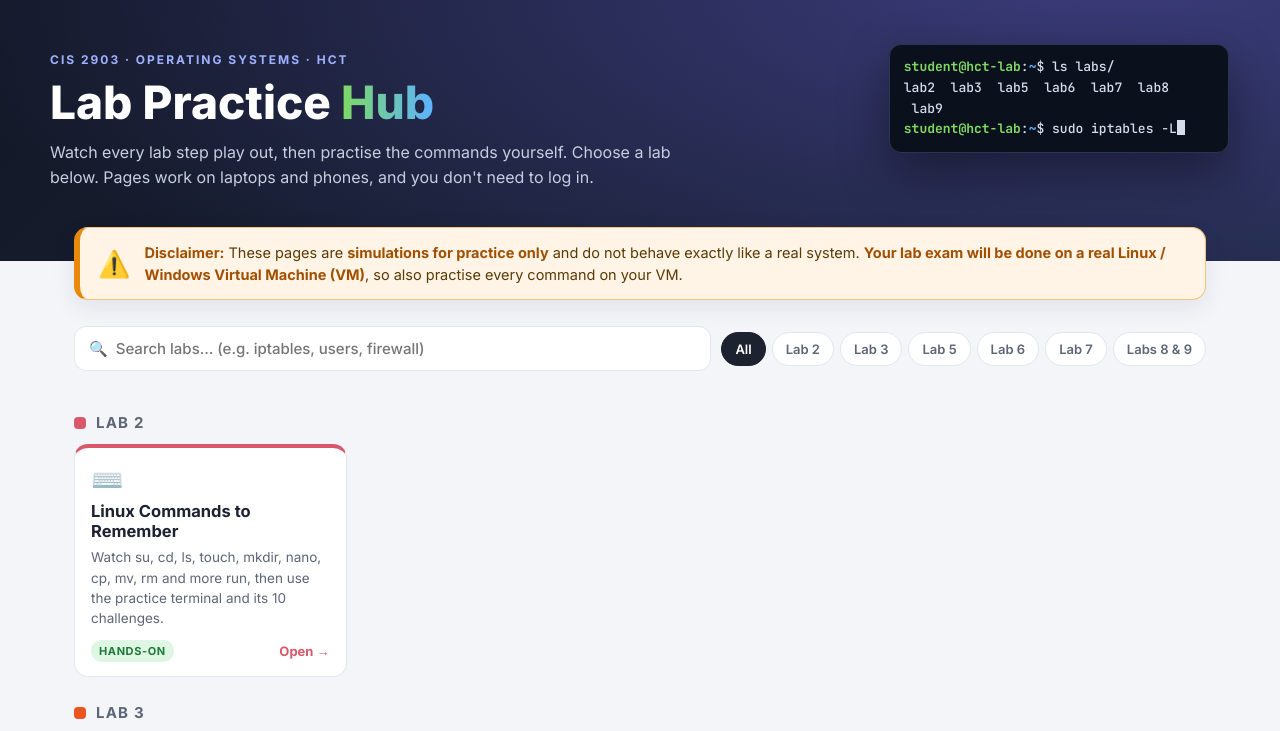
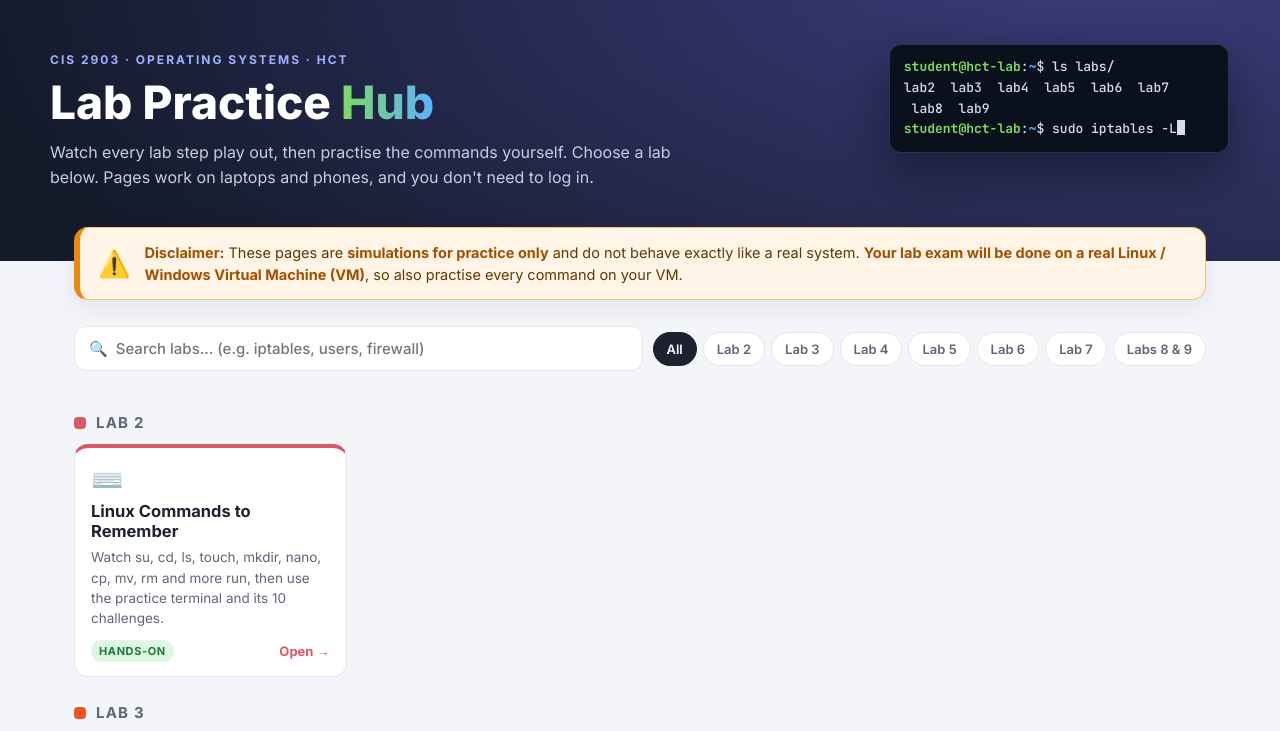
Before and after one commit to thanisinhct/cis2903-ExploreLabs-hub, a plain HTML site: page index.html in a window 1280 px wide. Shown: the top 731 px of the page. Drawn offline with Linux system fonts and the light colour scheme.

Commit message:
Updated l 4

```diff
--- a/index.html
+++ b/index.html
@@ -56,7 +56,7 @@ footer{text-align:center;color:var(--sub);font-size:12.5px;padding:10px 24px 34p
     <h1>Lab Practice <span>Hub</span></h1>
     <p>Watch every lab step play out, then practise the commands yourself. Choose a lab below. Pages work on laptops and phones, and you don't need to log in.</p>
   </div>
-  <div class="term"><span class="g">student@hct-lab</span>:<span class="b">~</span>$ ls labs/<br>lab2 &nbsp;lab3 &nbsp;lab5 &nbsp;lab6 &nbsp;lab7 &nbsp;lab8 &nbsp;lab9<br><span class="g">student@hct-lab</span>:<span class="b">~</span>$ <span id="ty"></span><span class="cur"></span></div>
+  <div class="term"><span class="g">student@hct-lab</span>:<span class="b">~</span>$ ls labs/<br>lab2 &nbsp;lab3 &nbsp;lab4 &nbsp;lab5 &nbsp;lab6 &nbsp;lab7 &nbsp;lab8 &nbsp;lab9<br><span class="g">student@hct-lab</span>:<span class="b">~</span>$ <span id="ty"></span><span class="cur"></span></div>
 </section>
 
 <div class="disc" role="note"><div><span class="ic">⚠️</span><span><b>Disclaimer:</b> These pages are <b>simulations for practice only</b> and do not behave exactly like a real system. <b>Your lab exam will be done on a real Linux / Windows Virtual Machine (VM)</b>, so also practise every command on your VM.</span></div></div>
@@ -76,6 +76,9 @@ const LABS = [
   ]},
   { lab: 'Lab 3', color: '#e95420', items: [
     { f: 'lab3-bash-scripting.html', ico: '📜', t: 'Bash Scripting', d: 'nano and the 5 shell-script rules, then Tasks 1–3 animated, plus a practice terminal that runs your own scripts.', k: 'hands' },
+  ]},
+  { lab: 'Lab 4', color: '#c3471e', items: [
+    { f: 'lab4-ssh-walkthrough.html', ico: '🔑', t: 'SSH, SCP & SFTP Walkthrough', d: 'Install and configure openssh-server on port 2222 on Ubuntu, then connect from Windows with ssh, scp and sftp.' },
   ]},
   { lab: 'Lab 5', color: '#d9823f', items: [
     { f: 'lab5-users-account-files.html', ico: '👥', t: 'Linux Users & Account Files', d: 'User types and UIDs, /etc/passwd, shadow and group, home directories, plus a quick UID quiz.' },
```
